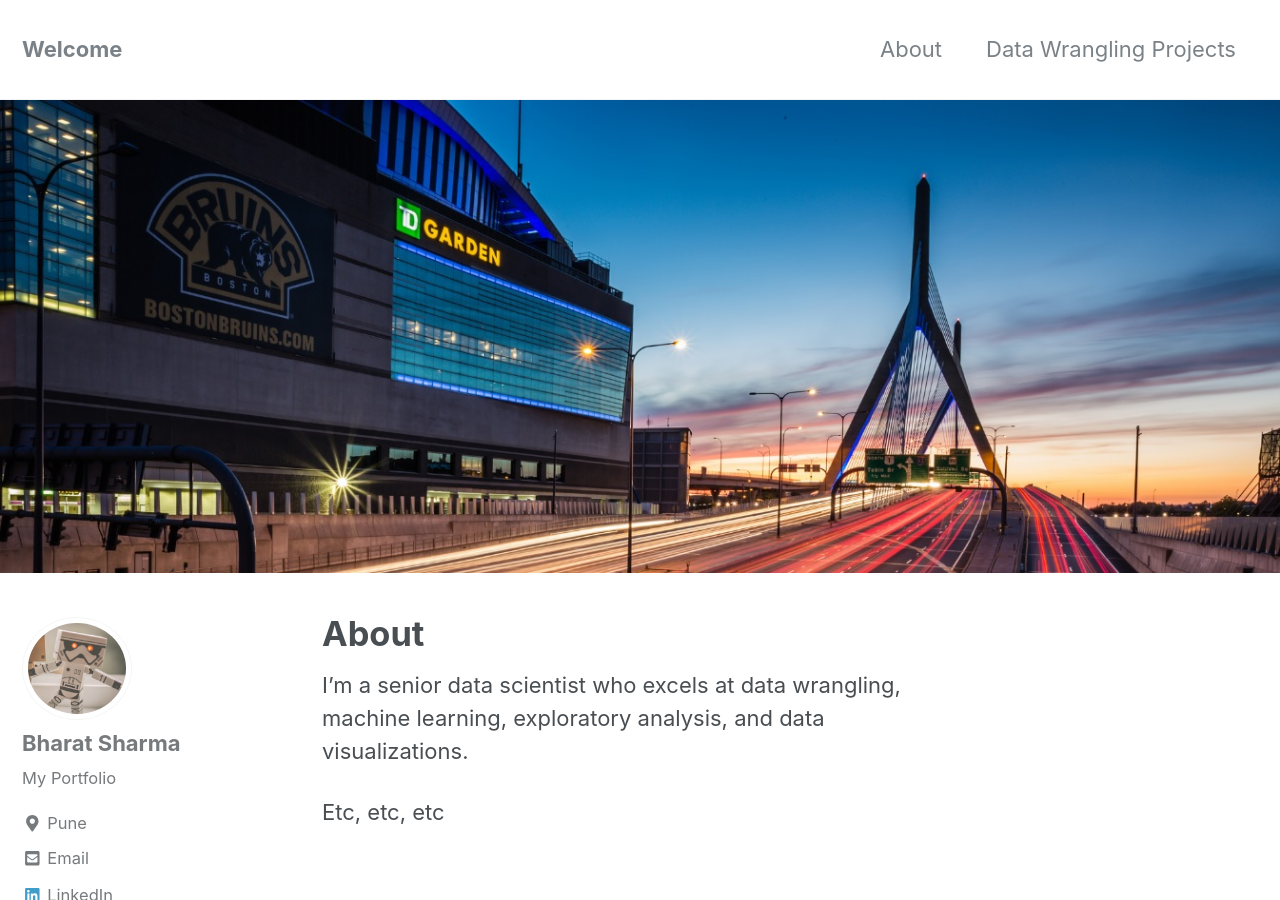
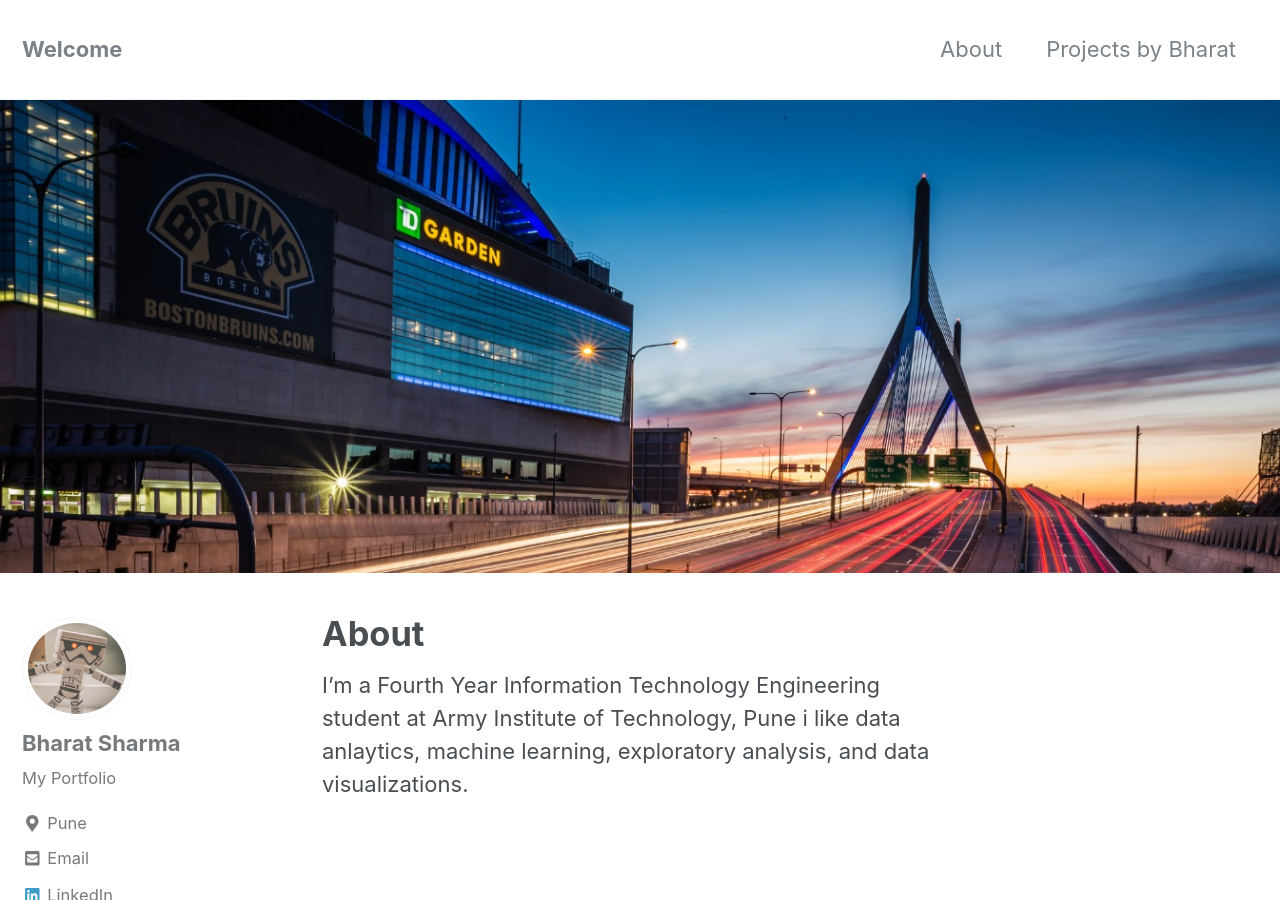
Before and after one commit to bhrt-sharma/bhrt-sharma.github.io, a Jekyll site: the page built from _pages/about.md, in a window 1280 px wide and 900 px high. Built offline with Jekyll 4.4.1, drawn with Linux system fonts in a browser that asks for light colours; nearby versions of some CDN libraries.

Commit message:
modified:   _config.yml 	modified:   _data/navigation.yml 	modified:   _pages/about.md 	modified:   _pages/machinelearning.md

```diff
--- a/_config.yml
+++ b/_config.yml
@@ -97,7 +97,7 @@ author:
   flickr           :
   facebook         :
   foursquare       :
-  github           : "https://github.com/bhrt-sharma"
+  github           : "bhrt-sharma"
   gitlab           :
   google_plus      :
   keybase          :
--- a/_data/navigation.yml
+++ b/_data/navigation.yml
@@ -2,7 +2,7 @@
 main:
   - title: "About"
     url: /about/
-  - title: "Data Wrangling Projects"
+  - title: "Projects by Bharat"
     url: /data-wrangling/
   # - title: "About"
   #   url: https://mmistakes.github.io/minimal-mistakes/about/
--- a/_pages/about.md
+++ b/_pages/about.md
@@ -5,6 +5,4 @@ header:
   image: "/images/zakim.jpg"
 ---
 
-I'm a senior data scientist who excels at data wrangling, machine learning, exploratory analysis, and data visualizations.
-
-Etc, etc, etc
+I'm a Fourth Year Information Technology Engineering student at Army Institute of Technology, Pune i like  data anlaytics, machine learning, exploratory analysis, and data visualizations.
--- a/_pages/machinelearning.md
+++ b/_pages/machinelearning.md
@@ -1,7 +1,7 @@
 ---
 layout: posts
 permalink: /data-wrangling/
-title: "Data Wrangling projects"
+title: "Projects By Bharat"
 author_profile: true
 header:
   image: "/images/fort point.png"
```
